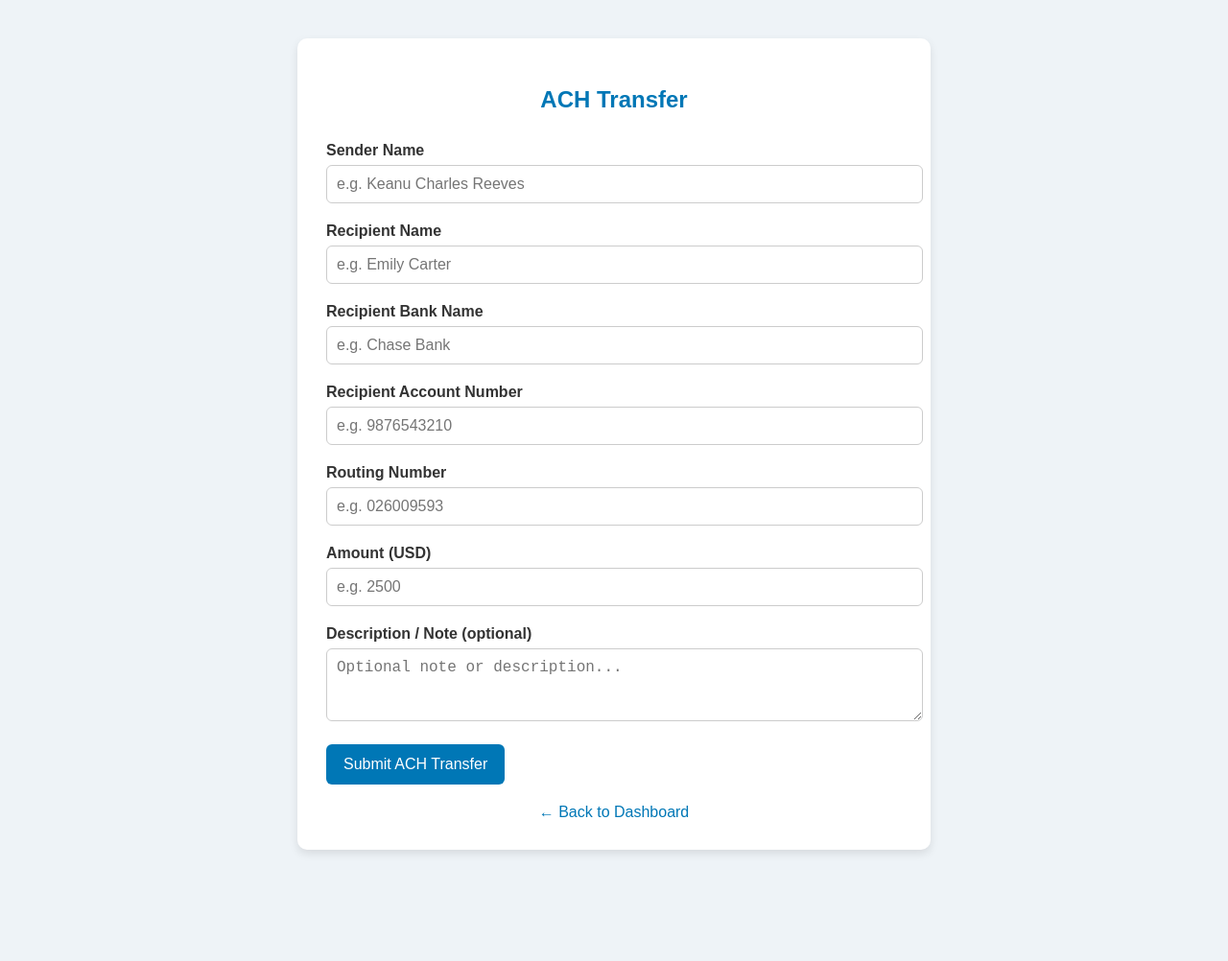
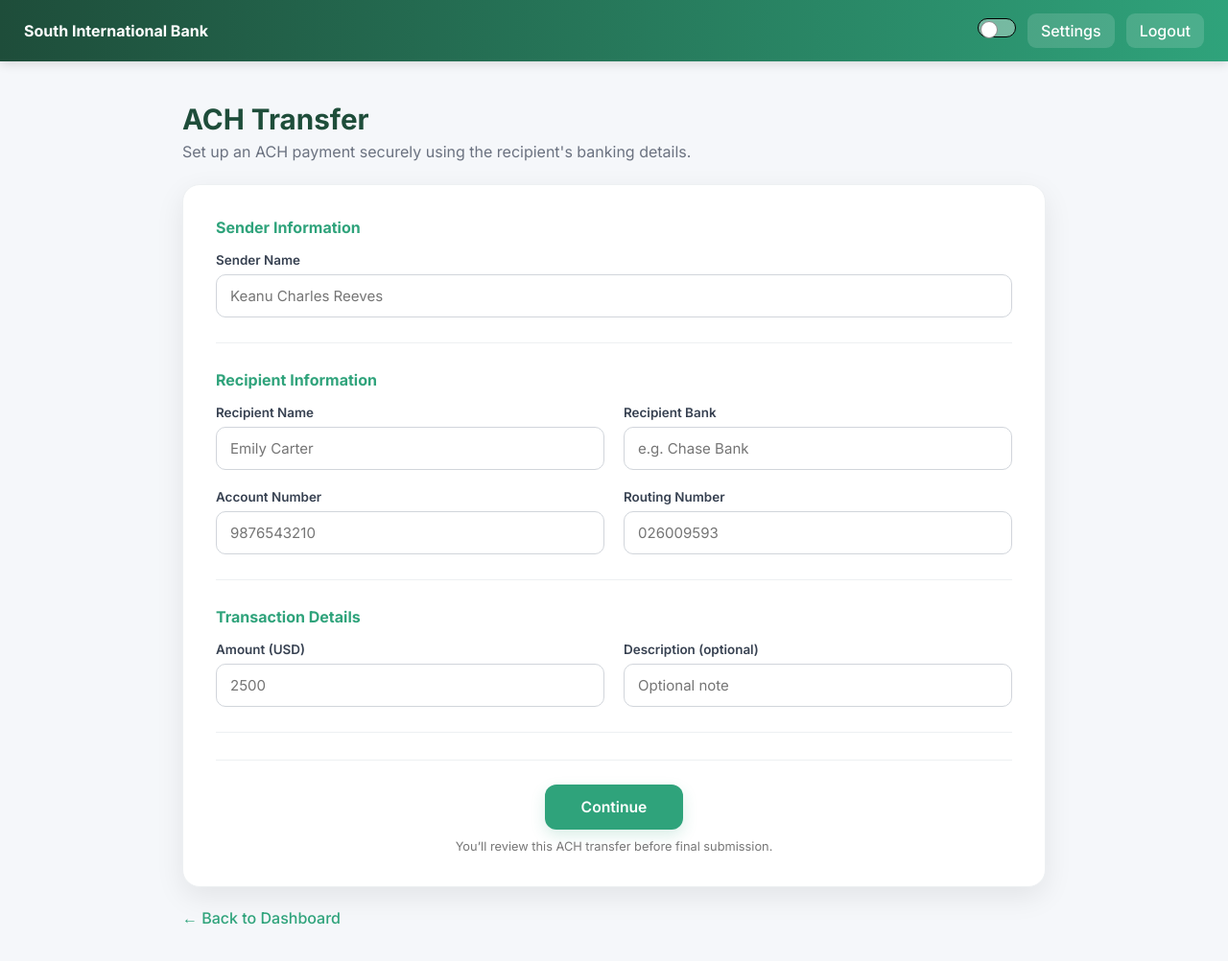
Before and after one commit to JamesHD001/South-Bank, a website: page bank/ach-form.html in a window 1280 px wide. Shown: the whole page at 96% size. Before the commit the page ends 926 px from the top, so only its background shows below. Drawn offline with Linux system fonts and the light colour scheme.

Commit message:
Modernize ACH transfer page

```diff
--- a/bank/ach-form.html
+++ b/bank/ach-form.html
@@ -2,97 +2,108 @@
 <html lang="en">
 <head>
   <meta charset="UTF-8" />
-  <meta name="viewport" content="width=device-width, initial-scale=1.0"/>
-  <title>ACH Transfer Form</title>
+  <meta name="viewport" content="width=device-width, initial-scale=1.0" />
+  <title>ACH Transfer</title>
+
+  <link href="https://fonts.googleapis.com/css2?family=Inter:wght@400;500;600;700&display=swap" rel="stylesheet">
+  <link rel="stylesheet" href="darkmode.css">
+
   <style>
-    body {
-      font-family: Arial, sans-serif;
-      background-color: #eef3f7;
-      margin: 0;
-      padding: 0;
-    }
-    .container {
-      max-width: 600px;
-      margin: 40px auto;
-      background: #fff;
-      padding: 30px;
-      box-shadow: 0 4px 10px rgba(0,0,0,0.1);
-      border-radius: 10px;
-    }
-    h2 {
-      text-align: center;
-      color: #0077b6;
-      margin-bottom: 30px;
-    }
-    label {
-      display: block;
-      margin-bottom: 6px;
-      font-weight: bold;
-      color: #333;
-    }
-    input, select, textarea {
-      width: 100%;
-      padding: 10px;
-      margin-bottom: 20px;
-      border: 1px solid #ccc;
-      border-radius: 6px;
-      font-size: 16px;
-    }
-    textarea {
-      resize: vertical;
-    }
-    button {
-      background-color: #0077b6;
-      color: white;
-      padding: 12px 18px;
-      border: none;
-      border-radius: 6px;
-      font-size: 16px;
-      cursor: pointer;
-    }
-    button:hover {
-      background-color: #023e8a;
-    }
-    .back-link {
-      display: block;
-      margin-top: 20px;
-      text-align: center;
-      color: #0077b6;
-      text-decoration: none;
-    }
-    .back-link:hover {
-      text-decoration: underline;
+    * { box-sizing: border-box; margin: 0; padding: 0; font-family: 'Inter', sans-serif; }
+    body { min-height: 100vh; background: #f5f7fa; color: #1a1a1a; }
+    .top-bar { display:flex; justify-content:space-between; align-items:center; padding:14px 25px; background:linear-gradient(90deg,#1e4d3a,#2fa37b); color:#fff; box-shadow:0 3px 10px rgba(0,0,0,.12); }
+    .right { display:flex; align-items:center; gap:12px; }
+    .top-bar a { color:#fff; text-decoration:none; font-weight:500; background:rgba(255,255,255,.14); padding:8px 14px; border-radius:9px; transition:.2s; }
+    .top-bar a:hover { background:rgba(255,255,255,.25); }
+    .theme-toggle { display:flex; align-items:center; }
+    .theme-toggle input { display:none; }
+    .toggle-slider { width:40px; height:20px; background:rgba(255,255,255,.35); border-radius:20px; position:relative; cursor:pointer; }
+    .toggle-slider::before { content:''; position:absolute; top:2px; left:2px; width:16px; height:16px; background:#fff; border-radius:50%; transition:transform .25s ease; }
+    .theme-toggle input:checked + .toggle-slider::before { transform:translateX(20px); }
+    .page { width:min(900px,calc(100% - 30px)); margin:42px auto; animation:fadeUp .5s ease; }
+    .page-header { margin-bottom:24px; }
+    .page-header h1 { font-size:1.85rem; color:#1e4d3a; }
+    .page-header p { margin-top:6px; color:#6b7280; }
+    .action-card { background:#fff; border:1px solid #edf0f2; border-radius:18px; padding:34px; box-shadow:0 10px 30px rgba(0,0,0,.08); }
+    .form-section { margin-bottom:28px; padding-bottom:26px; border-bottom:1px solid #edf0f2; }
+    .form-section:last-of-type { margin-bottom:0; padding-bottom:0; border-bottom:0; }
+    .form-section h3 { color:#2fa37b; font-size:1rem; margin-bottom:16px; }
+    .grid-2 { display:grid; grid-template-columns:repeat(2,minmax(0,1fr)); gap:20px; }
+    label { display:block; font-size:.84rem; font-weight:600; margin-bottom:7px; color:#374151; }
+    input, textarea { width:100%; border:1px solid #d1d5db; border-radius:10px; padding:12px 14px; font-size:.94rem; background:#fff; color:#1f2937; transition:.2s; }
+    textarea { min-height:100px; resize:vertical; }
+    input:focus, textarea:focus { outline:none; border-color:#2fa37b; box-shadow:0 0 0 3px rgba(47,163,123,.12); }
+    .form-action { border-top:1px solid #edf0f2; padding-top:25px; text-align:center; }
+    .form-action button { border:0; border-radius:12px; padding:14px 38px; background:#2fa37b; color:#fff; font-size:.98rem; font-weight:600; cursor:pointer; box-shadow:0 6px 15px rgba(47,163,123,.18); transition:.2s; }
+    .form-action button:hover { background:#1e4d3a; transform:translateY(-2px); }
+    .hint { margin-top:10px; font-size:.8rem; color:#777; }
+    .back-link { display:block; margin-top:22px; color:#2fa37b; text-decoration:none; font-weight:500; }
+    .back-link:hover { text-decoration:underline; }
+    @keyframes fadeUp { from{opacity:0;transform:translateY(20px)} to{opacity:1;transform:translateY(0)} }
+    @media(max-width:700px){
+      .top-bar{padding:12px 16px}.right{gap:7px}.top-bar strong{font-size:.88rem}.top-bar a{padding:7px 9px;font-size:.78rem}
+      .page{width:min(100% - 20px,900px);margin:28px auto}.page-header h1{font-size:1.5rem}.action-card{padding:24px 18px;border-radius:16px}.grid-2{grid-template-columns:1fr;gap:16px}.form-action button{width:100%}
     }
   </style>
 </head>
 <body>
-  <div class="container">
-    <h2>ACH Transfer</h2>
-    <form action="ach-transfer-submit.php" method="post">
-      <label for="sender">Sender Name</label>
-      <input type="text" id="sender" name="sender" placeholder="e.g. Keanu Charles Reeves" required />
+  <header class="top-bar">
+    <strong>South International Bank</strong>
+    <div class="right">
+      <label class="theme-toggle" aria-label="Toggle dark mode"><input type="checkbox" id="themeSwitch"><span class="toggle-slider"></span></label>
+      <a href="settings.html">Settings</a>
+      <a href="#" onclick="logout(); return false;">Logout</a>
+    </div>
+  </header>
 
-      <label for="recipient">Recipient Name</label>
-      <input type="text" id="recipient" name="recipient" placeholder="e.g. Emily Carter" required />
+  <main class="page">
+    <section class="page-header">
+      <h1>ACH Transfer</h1>
+      <p>Set up an ACH payment securely using the recipient's banking details.</p>
+    </section>
 
-      <label for="bank">Recipient Bank Name</label>
-      <input type="text" id="bank" name="bank" placeholder="e.g. Chase Bank" required />
+    <section class="action-card">
+      <div class="form-section">
+        <h3>Sender Information</h3>
+        <label for="sender">Sender Name</label>
+        <input type="text" id="sender" placeholder="Keanu Charles Reeves" required>
+      </div>
 
-      <label for="account-number">Recipient Account Number</label>
-      <input type="text" id="account-number" name="account-number" placeholder="e.g. 9876543210" required />
+      <div class="form-section">
+        <h3>Recipient Information</h3>
+        <div class="grid-2">
+          <div><label for="recipient">Recipient Name</label><input type="text" id="recipient" placeholder="Emily Carter" required></div>
+          <div><label for="bank">Recipient Bank</label><input type="text" id="bank" placeholder="e.g. Chase Bank" required></div>
+          <div><label for="account">Account Number</label><input type="text" id="account" placeholder="9876543210" required></div>
+          <div><label for="routing">Routing Number</label><input type="text" id="routing" placeholder="026009593" required></div>
+        </div>
+      </div>
 
-      <label for="routing-number">Routing Number</label>
-      <input type="text" id="routing-number" name="routing-number" placeholder="e.g. 026009593" required />
+      <div class="form-section">
+        <h3>Transaction Details</h3>
+        <div class="grid-2">
+          <div><label for="amount">Amount (USD)</label><input type="number" id="amount" placeholder="2500" required></div>
+          <div><label for="description">Description (optional)</label><input type="text" id="description" placeholder="Optional note"></div>
+        </div>
+      </div>
 
-      <label for="amount">Amount (USD)</label>
-      <input type="number" id="amount" name="amount" placeholder="e.g. 2500" required />
+      <div class="form-action">
+        <button type="button" id="achBtn">Continue</button>
+        <p class="hint">You’ll review this ACH transfer before final submission.</p>
+      </div>
+    </section>
 
-      <label for="description">Description / Note (optional)</label>
-      <textarea id="description" name="description" rows="3" placeholder="Optional note or description..."></textarea>
+    <a href="dashboard.html" class="back-link">← Back to Dashboard</a>
+  </main>
 
-      <button type="submit">Submit ACH Transfer</button>
-    </form>
-    <a href="dashboard.html" class="back-link">← Back to Dashboard</a>
-  </div>
+  <script src="darkmode.js"></script>
+  <script>
+    function logout(){ sessionStorage.removeItem("loggedIn"); window.location.href="auth/login.html"; }
+    document.getElementById("achBtn").addEventListener("click",()=>{
+      const required=["sender","recipient","bank","account","routing","amount"];
+      if(!required.every(id=>document.getElementById(id).value.trim())){ alert("Please fill all required fields."); return; }
+      alert("ACH transfer submitted successfully (simulation).");
+    });
+  </script>
 </body>
 </html>
```
